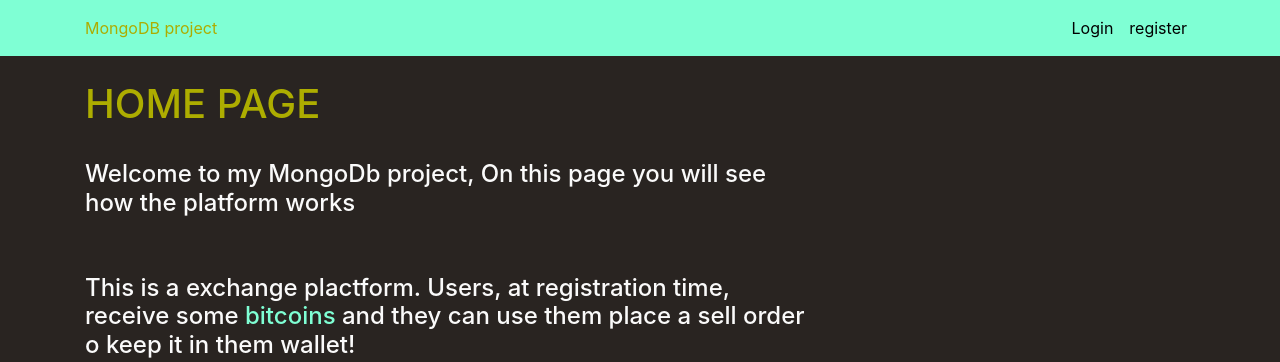
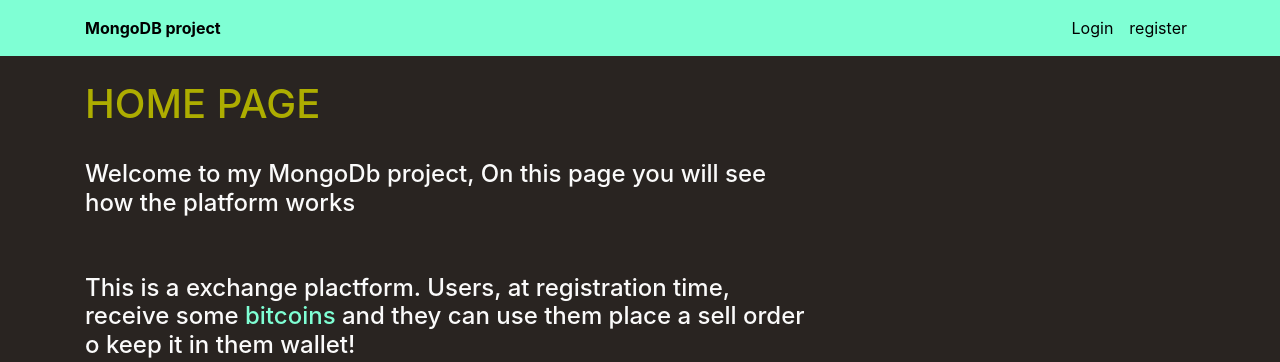
Before and after one commit to Ciriosss/mongoDB2.0, a Django app: page /home/ in a window 1280 px wide. Shown: the top 362 px of the page. Run offline with Django 3.2, Linux system fonts and the light colour scheme; some libraries are stand-ins or nearby versions.

Commit message:
corrections

```diff
--- a/app/templates/app/base.html
+++ b/app/templates/app/base.html
@@ -19,7 +19,7 @@
     <header class="site-header">
       <nav class="navbar navbar-expand-md navbar-dark bg-steel fixed-top">
         <div class="container">
-            <font color = "adad00">MongoDB project</font>
+            <font color = "black"><b>MongoDB project</b></font>
           <button class="navbar-toggler" type="button" data-toggle="collapse" data-target="#navbarToggle" aria-controls="navbarToggle" aria-expanded="false" aria-label="Toggle navigation">
           <span class="navbar-toggler-icon"></span>
           </button>
```
